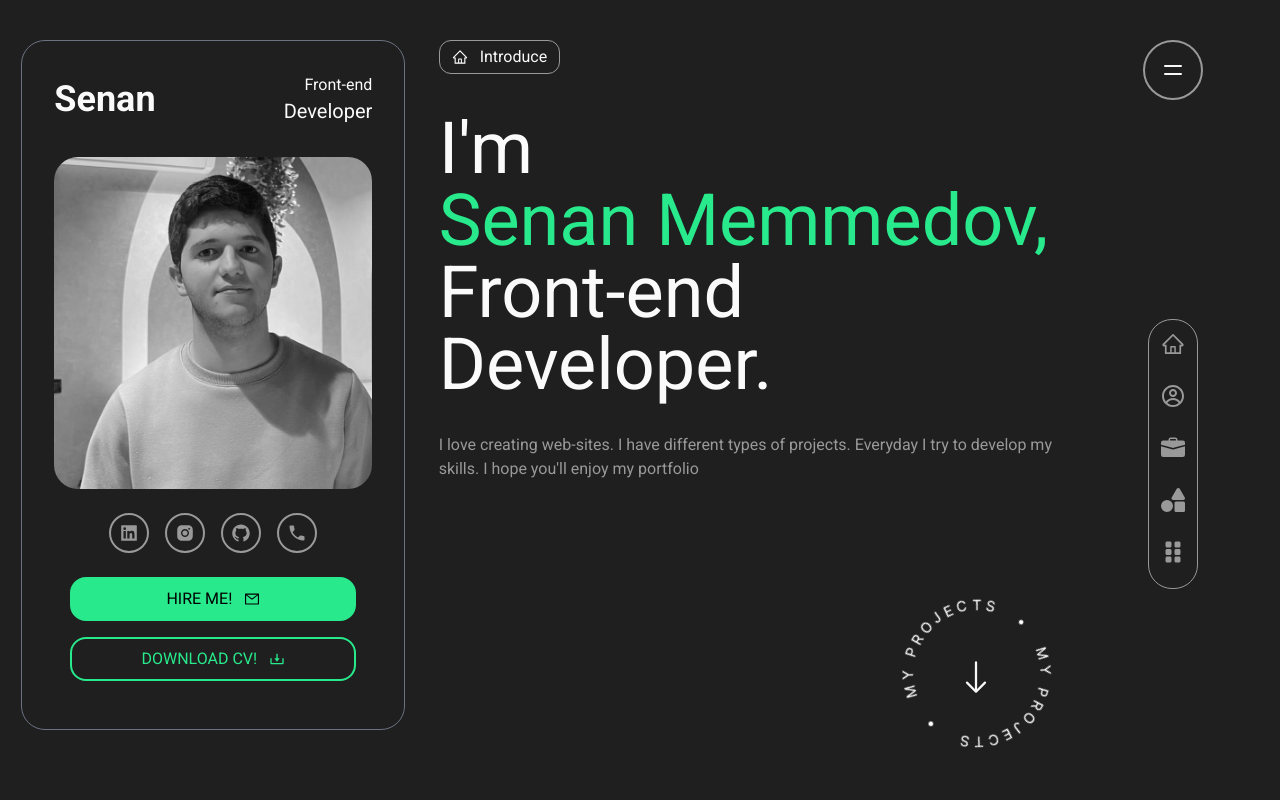
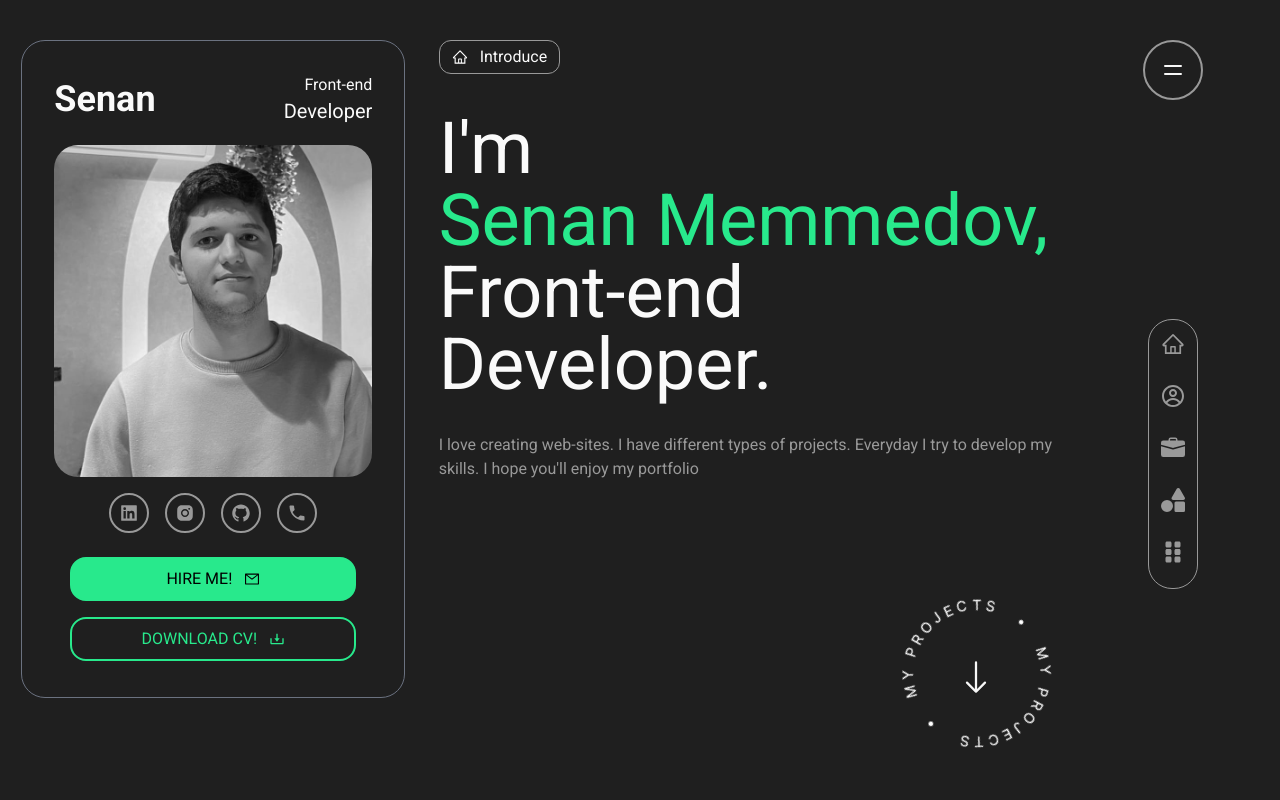
Before and after one commit to Senan747/My-portfolio-2, a React (Vite) app: page / in a window 1280 px wide. Shown: the top 800 px of the page. Built offline with nearby package versions, Linux system fonts and the light colour scheme; a web font is replaced by a local one.

Commit message:
new skills

```diff
--- a/src/Components/Profile.jsx
+++ b/src/Components/Profile.jsx
@@ -10,14 +10,14 @@ function Profile() {
   return (
     <div className="h-screen max-xl:h-auto flex justify-center pt-10 font-Roboto">
       <div className="max-w-sm max-xl:max-w-lg h-auto border-1 border-gray-500 rounded-3xl text-gega-white p-8 fixed max-xl:relative">
-        <div className="flex flex-row justify-between items-center mb-8">
+        <div className="flex flex-row justify-between items-center mb-5">
           <p className="text-4xl font-bold">Senan</p>
           <div>
             <p className="text-right">Front-end</p>
             <p className="text-xl">Developer</p>
           </div>
         </div>
-        <div className="mb-4">
+        <div className="mb-2">
           <img
             src="../senan1.jpeg"
             alt=""
@@ -63,8 +63,8 @@ function Profile() {
           </button>
         </a>
         <a
-          href="../Senan_Memmedov-CV.pdf"
-          className="group flex justify-center m-4"
+          href="../Senan-Memmedov__CV_Frontend-Developer.pdf"
+          className="group flex justify-center mx-4 my-1"
           download
         >
           <button className="flex flex-row justify-center text-black items-center border-2 bg-transparent border-gega-green bg-gega-green hover:border-gega-green hover:bg-gega-green p-2 w-full rounded-2xl  transition duration-300 ">
--- a/src/Components/Skills.jsx
+++ b/src/Components/Skills.jsx
@@ -8,6 +8,8 @@ import { FaReact } from "react-icons/fa";
 import { FiFigma } from "react-icons/fi";
 import { SiTailwindcss } from "react-icons/si";
 import { SiRedux } from "react-icons/si";
+import { TbBrandNextjs } from "react-icons/tb";
+import { SiTypescript } from "react-icons/si";
 
 function Skills() {
   return (
@@ -37,8 +39,20 @@ function Skills() {
             <p className="mt-2 text-lg">React</p>
           </li>
           <li className="w-[150px] border-1 border-gega-light p-6 ml-10 rounded-30 flex items-center flex-col mb-8 group hover:border-gega-green transition duration-300">
+            <TbBrandNextjs className="text-7xl text-gega-white group-hover:text-gega-green transition duration-300" />
+            <p className="mt-2 text-lg">Next.js</p>
+          </li>
+          <li className="w-[150px] border-1 border-gega-light p-6 ml-10 rounded-30 flex items-center flex-col mb-8 group hover:border-gega-green transition duration-300">
+            <SiRedux className="text-7xl text-gega-white group-hover:text-gega-green transition duration-300" />
+            <p className="mt-2 text-lg">Redux</p>
+          </li>
+          <li className="w-[150px] border-1 border-gega-light p-6 ml-10 rounded-30 flex items-center flex-col mb-8 group hover:border-gega-green transition duration-300">
             <FaVuejs className="text-7xl text-gega-white group-hover:text-gega-green transition duration-300" />
             <p className="mt-2 text-lg">VueJS</p>
+          </li>
+          <li className="w-[150px] border-1 border-gega-light p-6 ml-10 rounded-30 flex items-center flex-col mb-8 group hover:border-gega-green transition duration-300">
+            <SiTypescript className="text-7xl text-gega-white group-hover:text-gega-green transition duration-300" />
+            <p className="mt-2 text-lg">TypeScript</p>
           </li>
           <li className="w-[150px] border-1 border-gega-light p-6 ml-10 rounded-30 flex items-center flex-col mb-8 group hover:border-gega-green transition duration-300">
             <SiTailwindcss className="text-7xl text-gega-white group-hover:text-gega-green transition duration-300" />
@@ -48,10 +62,6 @@ function Skills() {
             <FiFigma className="text-7xl text-gega-white group-hover:text-gega-green transition duration-300" />
             <p className="mt-2 text-lg">Figma</p>
           </li>
-          <li className="w-[150px] border-1 border-gega-light p-6 ml-10 rounded-30 flex items-center flex-col mb-8 group hover:border-gega-green transition duration-300">
-            <SiRedux className="text-7xl text-gega-white group-hover:text-gega-green transition duration-300" />
-            <p className="mt-2 text-lg">Redux</p>
-          </li>
         </ul>
       </div>
     </div>
```
Also changed, not shown: 2 other files (tests, documents, lock files or other folders).
